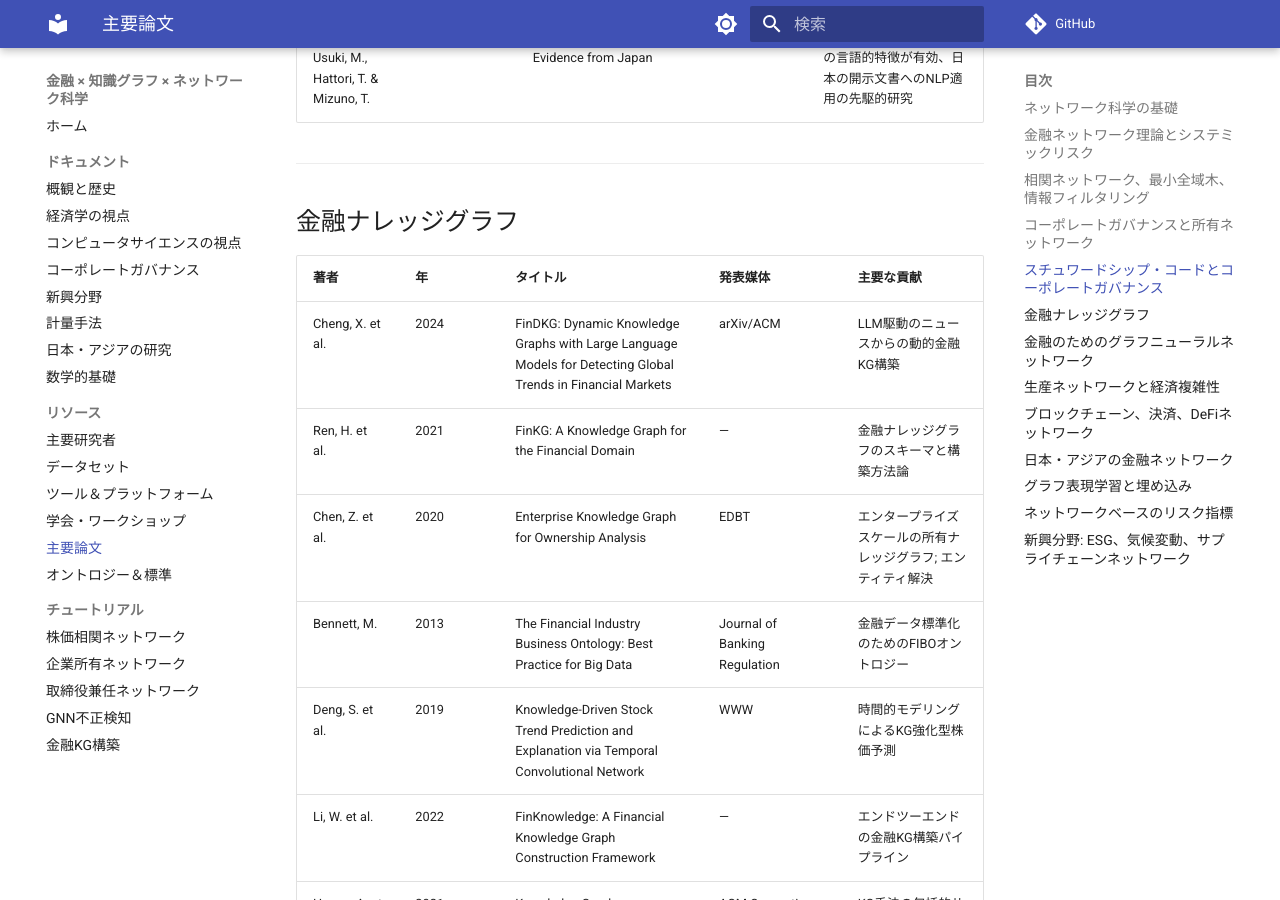
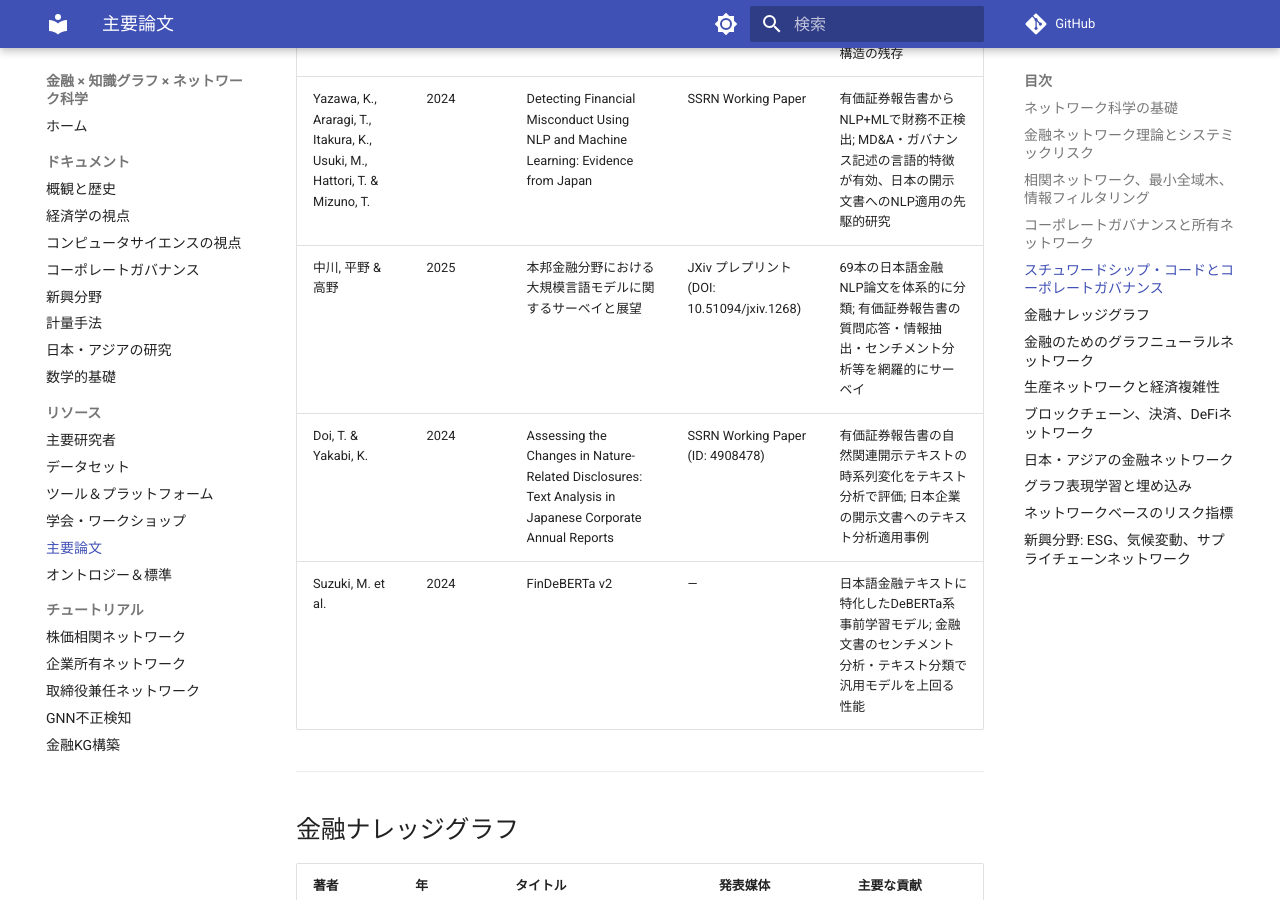
Before and after one commit to yk0817/finance-knowledge-graph-network-science, an MkDocs documentation site: the page built from docs/resources/papers.md, in a window 1280 px wide and 900 px high, scrolled down 7244 px. Built offline with MkDocs 1.6.1 and Material for MkDocs 9.7.7, drawn with Linux system fonts in a browser that asks for light colours; comment, search, counter and statistics services are not loaded.

Commit message:
docs: NLP先行研究3本をpapers.mdに同期
- 中川・平野・高野 (2025): 日本語金融NLPサーベイ
- Doi & Yakabi (2024): 有報の自然関連開示テキスト分析
- Suzuki et al. (2024): FinDeBERTa v2

Co-Authored-By: Claude Opus 4.6 <noreply@anthropic.com>

```diff
--- a/docs/resources/papers.md
+++ b/docs/resources/papers.md
@@ -93,6 +93,9 @@
 | Goto, G., Koh, E. & Puchniak, D. | 2020 | Diversity of Shareholder Stewardship in Asia: Faux Convergence | Vanderbilt Journal of Transnational Law | アジア各国における英国型スチュワードシップの「見せかけの収斂（faux convergence）」現象を指摘 |
 | Raddant, M. & Takahashi, H. | 2022 | Corporate Boards, Interorganizational Ties and Profitability: The Case of Japan | Empirical Economics | 日本企業約4,000社の取締役兼任・株式持合いネットワークのSNA; 中心性と収益性の関係、スモールワールド特性と旧系列構造の残存 |
 | Yazawa, K., Araragi, T., Itakura, K., Usuki, M., Hattori, T. & Mizuno, T. | 2024 | Detecting Financial Misconduct Using NLP and Machine Learning: Evidence from Japan | SSRN Working Paper | 有価証券報告書からNLP+MLで財務不正検出; MD&A・ガバナンス記述の言語的特徴が有効、日本の開示文書へのNLP適用の先駆的研究 |
+| 中川, 平野 & 高野 | 2025 | 本邦金融分野における大規模言語モデルに関するサーベイと展望 | JXiv プレプリント (DOI: 10.51094/jxiv.1268) | 69本の日本語金融NLP論文を体系的に分類; 有価証券報告書の質問応答・情報抽出・センチメント分析等を網羅的にサーベイ |
+| Doi, T. & Yakabi, K. | 2024 | Assessing the Changes in Nature-Related Disclosures: Text Analysis in Japanese Corporate Annual Reports | SSRN Working Paper (ID: 4908478) | 有価証券報告書の自然関連開示テキストの時系列変化をテキスト分析で評価; 日本企業の開示文書へのテキスト分析適用事例 |
+| Suzuki, M. et al. | 2024 | FinDeBERTa v2 | — | 日本語金融テキストに特化したDeBERTa系事前学習モデル; 金融文書のセンチメント分析・テキスト分類で汎用モデルを上回る性能 |
 
 ---
 
```
